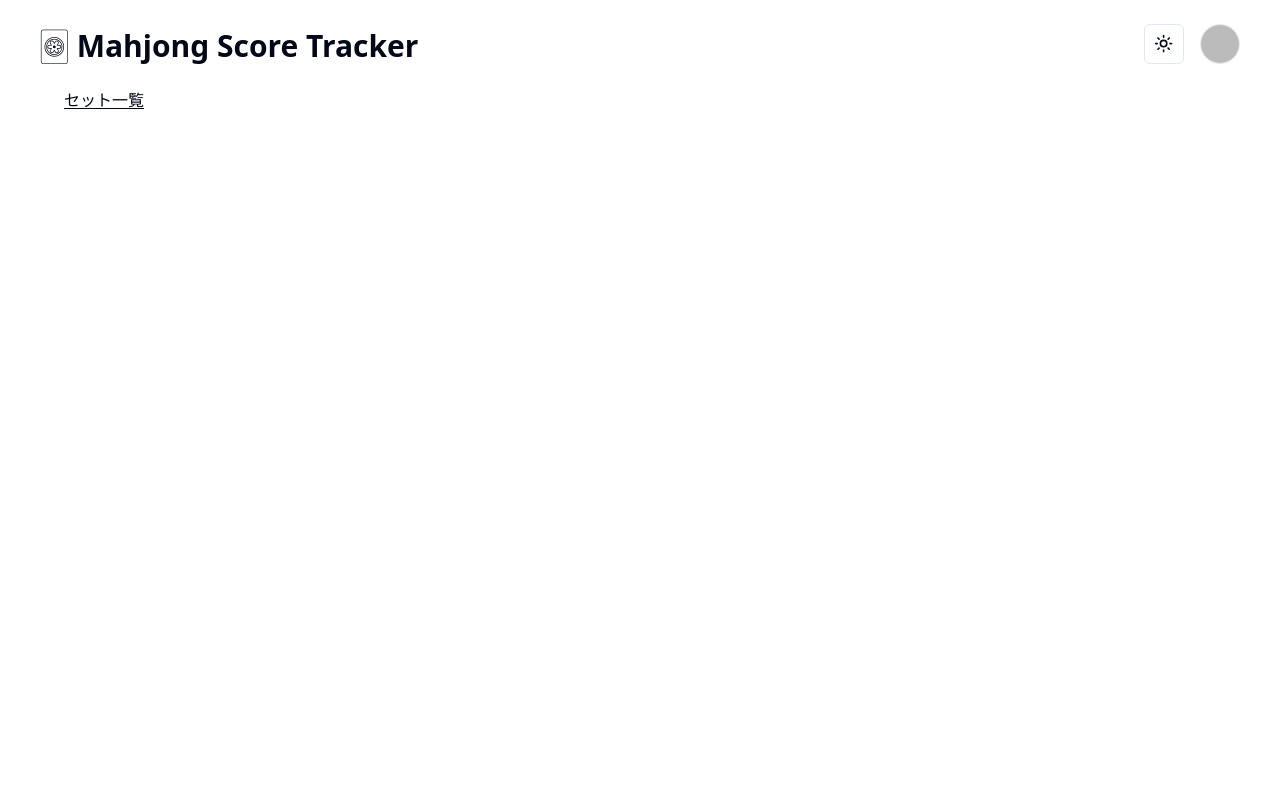
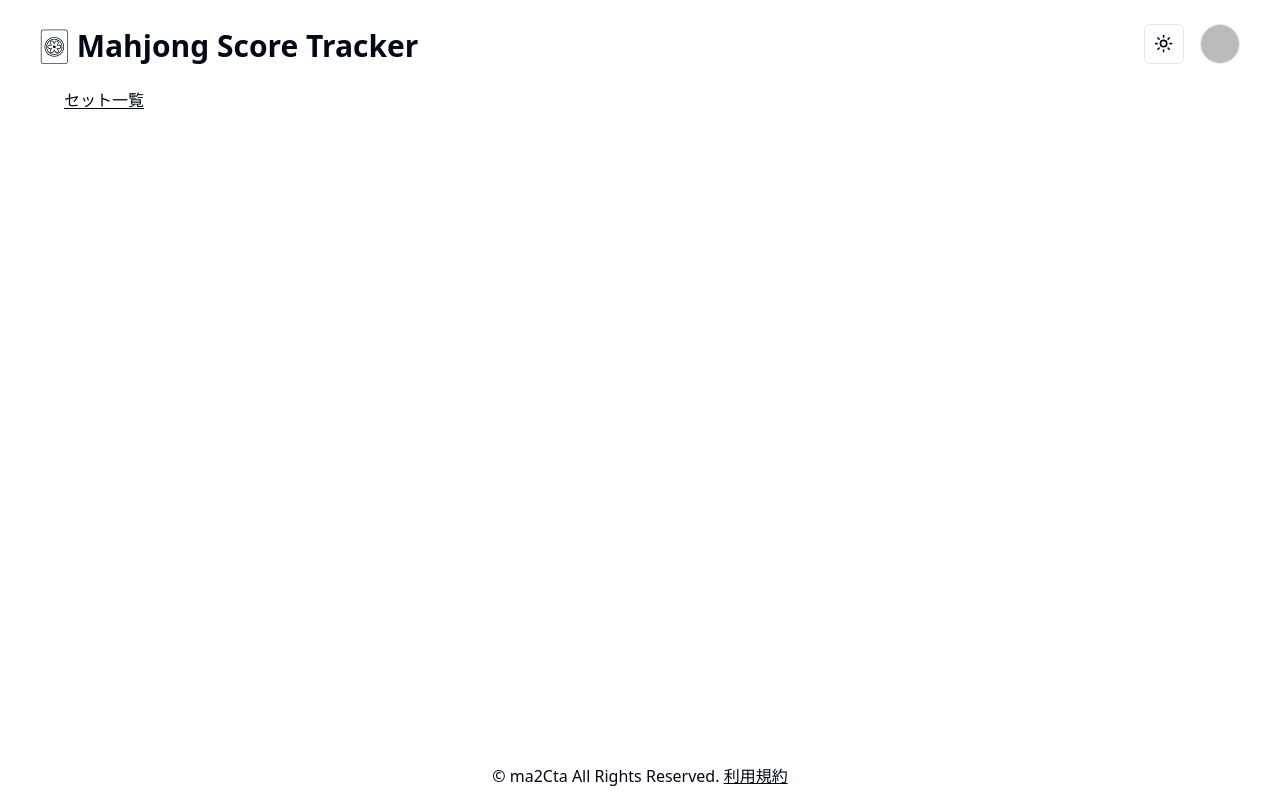
Before and after one commit to ma2Cta/mahjong-score-tracker, a Next.js app: page / in a window 1280 px wide. Built offline with nearby package versions, Linux system fonts and the light colour scheme; no server answers; sample sign-in values are in the browser's storage.

Commit message:
Add footer

```diff
--- a/app/(auth)/layout.tsx
+++ b/app/(auth)/layout.tsx
@@ -5,6 +5,7 @@ import Header from "@/app/components/ui/Header";
 import { useRouter } from "next/navigation";
 import { useSession } from "next-auth/react";
 import { useEffect } from "react";
+import Footer from "@/app/components/ui/Footer";
 
 export default function AuthLayout({
   children,
@@ -27,6 +28,7 @@ export default function AuthLayout({
           <Header />
         </nav>
         <main className="px-16 pt-2">{children}</main>
+        <Footer />
       </>
     );
   }
--- /dev/null
+++ b/app/components/ui/Footer.tsx
@@ -0,0 +1,11 @@
+import Link from "next/link";
+
+const Footer: React.FC = () => {
+  return (
+    <footer className="fixed bottom-0 left-0 w-full text-center py-3">
+      <p className="font-thin">&copy; ma2Cta All Rights Reserved. <Link href="/terms" className="underline">利用規約</Link></p>
+    </footer>
+  );
+}
+
+export default Footer;
```
